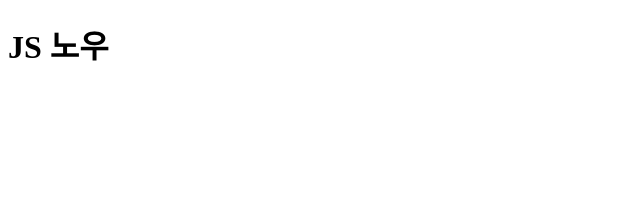
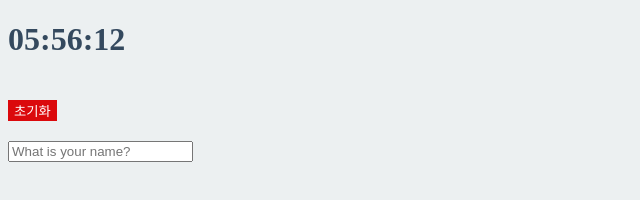
Before and after one commit to wondonghwi/Momentum_JS, a plain HTML site: page index.html in a window 1280 px wide. Shown: the whole page, without its empty margins (0-640 px from the left). Drawn offline with Linux system fonts and the light colour scheme.

Commit message:
js - clock , greeting , removeUser

```diff
--- a/css/index.css
+++ b/css/index.css
@@ -0,0 +1,30 @@
+body {
+    background-color: #ecf0f1;
+}
+
+.btn {
+    color: #fff;
+    cursor: pointer;
+    outline: none;
+    border: none;
+    background-color: #db090c;
+    margin: 20px 0;
+}
+
+h1 {
+    color: #34495e;
+    transition: color 0.5s ease-in-out;
+}
+
+.clicked {
+    color: #7f8c8d;
+}
+
+.form,
+.greetings {
+    display: none;
+}
+
+.showing {
+    display: block;
+}
--- a/index.html
+++ b/index.html
@@ -6,9 +6,23 @@
         content="width=device-width, user-scalable=no, initial-scale=1.0, maximum-scale=1.0, minimum-scale=1.0">
   <meta http-equiv="X-UA-Compatible" content="ie=edge">
   <title>Document</title>
-  <script src="js/main.js" defer></script>
+  <link rel="stylesheet" href="css/index.css">
 </head>
 <body>
-<h1 id="title">JS 노우</h1>
+<div class="js-clock">
+  <h1>00:00</h1>
+</div>
+
+<button class="js-removeUser btn">초기화</button>
+
+<form class="js-form form">
+  <input type="text" placeholder="What is your name?" />
+</form>
+<h4 class="js-greetings greetings"></h4>
+
+<!--script -->
+<script src="js/clock.js"></script>
+<script src="js/greeting.js"></script>
+<script src="js/removeUser.js"></script>
 </body>
 </html>
--- /dev/null
+++ b/js/clock.js
@@ -0,0 +1,15 @@
+const clockContainer = document.querySelector('.js-clock'),
+clockTitle = clockContainer.querySelector('h1');
+
+const getTime = () => {
+  const date = new Date();
+  const hours = date.getHours();
+  const minutes = date.getMinutes();
+  const seconds = date.getSeconds();
+  clockTitle.innerText = `${hours < 10 ? `0${hours}` : hours}:${
+    minutes < 10 ? `0${minutes}` : minutes
+  }:${seconds < 10 ? `0${seconds}` : seconds}`;
+}
+getTime();
+//1초마다 함수호출
+setInterval(getTime, 1000);
--- /dev/null
+++ b/js/greeting.js
@@ -0,0 +1,44 @@
+const form = document.querySelector('.js-form'),
+  input = form.querySelector('input');
+const greeting = document.querySelector('.js-greetings');
+
+//정보 상수 지정
+const USER_LS = 'currentUser';
+const SHOWING_CN = 'showing';
+
+const SaveName = (text) => {
+  localStorage.setItem(USER_LS , text);
+};
+
+//submit 동작
+const handleSubmit = (e) => {
+  e.preventDefault();
+  const currentValue = input.value;
+  paintGreeting(currentValue);
+  SaveName(currentValue);
+}
+
+//currentUser가 없을때
+const askForName = () => {
+  form.classList.add(SHOWING_CN);
+  form.addEventListener('submit' , handleSubmit);
+};
+
+//currentUser가 있을때
+const paintGreeting = (text) => {
+  form.classList.remove(SHOWING_CN);
+  greeting.classList.add(SHOWING_CN);
+  greeting.innerText = `Hello ${text}`
+}
+
+const loadName = () => {
+  const currentUser = localStorage.getItem(USER_LS);
+  console.log(currentUser)
+  if (!currentUser) {
+    askForName();
+  } else {
+    paintGreeting(currentUser);
+  }
+}
+
+loadName();
--- a/js/main.js
+++ /dev/null
@@ -1,9 +0,0 @@
-const title = document.getElementById('title');
-
-const CLIICKED_CLASS = 'clicked';
-
-const handleClick = () => {
-  title.classList.toggle(CLIICKED_CLASS);
-}
-
-window.addEventListener('click', handleClick);
--- /dev/null
+++ b/js/removeUser.js
@@ -0,0 +1,10 @@
+const LS = 'currentUser';
+
+const removeUser = document.querySelector(".js-removeUser");
+
+const handleRemove = () => {
+  localStorage.removeItem(LS);
+  window.location.reload();
+}
+
+removeUser.addEventListener('click', handleRemove);
```
Also changed, not shown: img/jellyfish-698521_1280.jpg (added), img/moon-1527501_1280.jpg (added), img/sea-2755908_1280.jpg (added).
